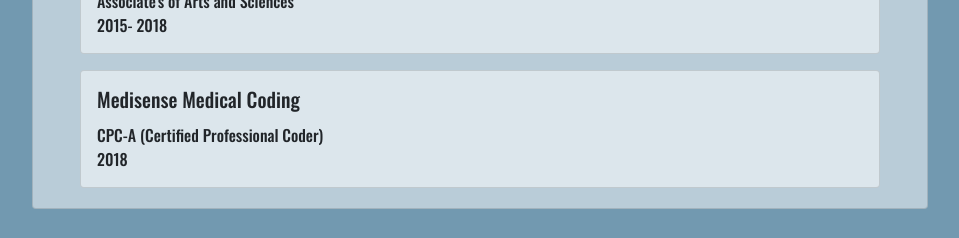
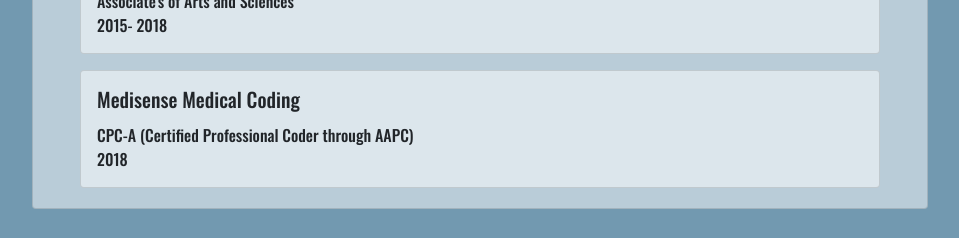
Before and after one commit to Nhvattum/portfolio, a Next.js app: page /home in a window 1280 px wide. Shown: the part 3094-3332 px from the top of the page, without its empty margins (160-1119 px from the left). Built offline with nearby package versions, Linux system fonts and the light colour scheme.

Commit message:
updated resume

```diff
--- a/pages/home.js
+++ b/pages/home.js
@@ -97,7 +97,7 @@
                                     <ListGroup className="list-group-flush">
                                         <ListGroupItem>
                                             <Card.Body>Create your first event
-                                                <Card.Link href="https://mix-it-up-nh.herokuapp.com"> here</Card.Link>
+                                                <Card.Link href="https://stay-inside.netlify.app/"> here</Card.Link>
                                             </Card.Body>
                                         </ListGroupItem>
                                     </ListGroup>
@@ -180,7 +180,7 @@
                             </Card>
                             <Card style={{ width: '50rem', background: 'rgba(255, 255, 255, 0.5)', marginTop: "1em", padding: "1em" }}>
                                 <Card.Title>Medisense Medical Coding</Card.Title>
-                                CPC-A (Certified Professional Coder)
+                                CPC-A (Certified Professional Coder through AAPC)
                                 <br />
                                 2018
                             </Card>
```
Also changed, not shown: public/resume1.png, public/resume2.png.
